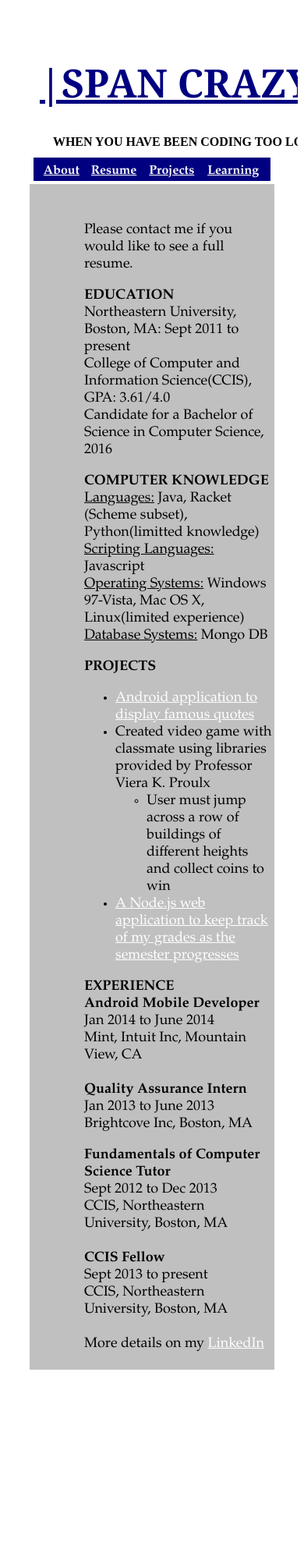
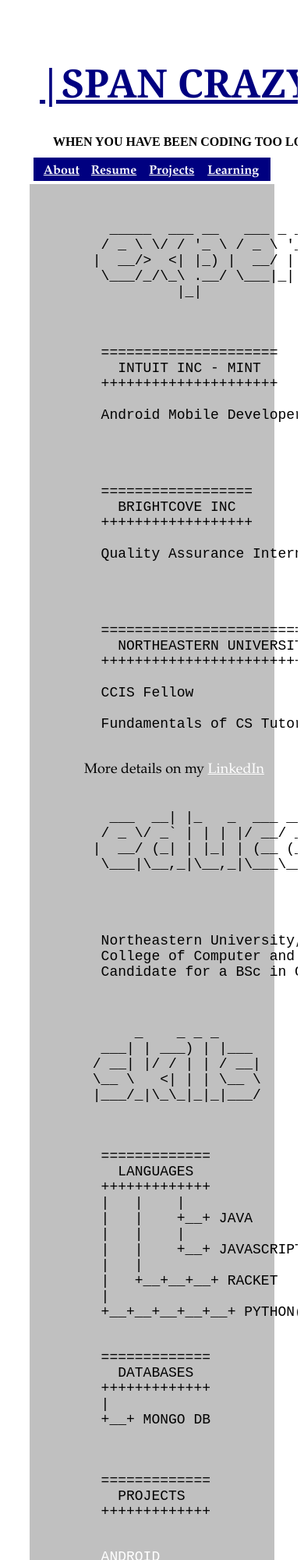
Before and after one commit to ldayananda/ldayananda.github.io, a plain HTML site: page resume.html in a window 390 px wide. Shown: the top 2000 px of the page at 78% size. Before the commit the page ends 1812 px from the top, so only its background shows below. Drawn offline with nearby package versions, Linux system fonts and the light colour scheme.

Commit message:
Changing content presentation slightly

```diff
--- a/resume.html
+++ b/resume.html
@@ -20,44 +20,114 @@
 
       <!-- this is a div/span for blog posts-->
       <div id="blog_area">
-          <p> Please contact me if you would like to see a full resume. </p>
-          <p> <b> EDUCATION </b></br>
-              Northeastern University, Boston, MA:  Sept 2011 to present</br>
-              College of Computer and Information Science(CCIS), GPA: 3.61/4.0</br>
-              Candidate for a Bachelor of Science in Computer Science, 2016 </p>
-          <p> <b> COMPUTER KNOWLEDGE</b></br>
-              <u>Languages:</u> Java, Racket (Scheme subset), Python(limitted knowledge)</br>
-              <u>Scripting Languages:</u> Javascript</br>
-              <u>Operating Systems:</u> Windows 97-Vista, Mac OS X, Linux(limited experience)</br>
-              <u>Database Systems:</u> Mongo DB</br> </p>
-          <p> <b>PROJECTS</b>
-              <ul>
-              <li> <a href="https://github.com/ldayananda/people-quotes-app">Android application to display famous quotes</a>
-              <li>  Created video game with classmate using libraries provided by Professor Viera K. Proulx
-              <ul>
-                <li>  User must jump across a row of buildings of different heights and collect coins to win
-              </ul>
-              <li> <a href="https://github.com/ldayananda/grade-view">A Node.js web application to keep track of my grades as the semester progresses</a>
-              </ul></p>
-          <p> <b>EXPERIENCE</b></br>
+          <p>
+              <pre>
+   _____  ___ __   ___ _ __(_) ___ _ __   ___ ___
+  / _ \ \/ / '_ \ / _ \ '__| |/ _ \ '_ \ / __/ _ \
+ |  __/>  <| |_) |  __/ |  | |  __/ | | | (__  __/
+  \___/_/\_\ .__/ \___|_|  |_|\___|_| |_|\___\___|
+           |_|
+              </pre>
+              <pre>
 
-							<b>Android Mobile Developer</b></br>
-							Jan 2014 to June 2014</br>
-							Mint, Intuit Inc, Mountain View, CA</br>
-							</br>
-              <b>Quality Assurance Intern</b></br>
-              Jan 2013 to June 2013</br>
-              Brightcove Inc, Boston, MA</br></p>
-              <b>Fundamentals of Computer Science Tutor</b> </br>
-              Sept 2012 to Dec 2013</br>
-              CCIS, Northeastern University, Boston, MA</br>
-              </br>
-              <b>CCIS Fellow</b> </br>
-              Sept 2013 to present</br>
-              CCIS, Northeastern University, Boston, MA</br><br>
+  =====================
+    INTUIT INC - MINT
+  +++++++++++++++++++++
+
+  Android Mobile Developer      || JAN - JUN 2014 ||
+
+              </pre>
+              <pre>
+
+  ==================
+    BRIGHTCOVE INC
+  ++++++++++++++++++
+
+  Quality Assurance Intern      || JAN - JUN 2013 ||
+
+              </pre>
+              <pre>
+
+  ===========================
+    NORTHEASTERN UNIVERSITY
+  +++++++++++++++++++++++++++
+
+  CCIS Fellow                   || SEPT 2013 - NOW ||
+
+  Fundamentals of CS Tutor      || SEPT 2012 - DEC 2013 ||
+              </pre>
 
               More details on my <a href="http://www.linkedin.com/profile/view?id=162653638&trk=nav_responsive_tab_profile"> LinkedIn</a> </br> </br>
               </p>
+              <p>
+              <pre>
+   ___  __| |_   _  ___ __ _| |_(_) ___  _ __
+  / _ \/ _` | | | |/ __/ _` | __| |/ _ \| '_ \
+ |  __/ (_| | |_| | (__ (_| | |_| | (_) | | | |
+  \___|\__,_|\__,_|\___\__,_|\__|_|\___/|_| |_|
+
+              </pre>
+              <pre>
+                                                                 ____________________________
+  Northeastern University, Boston, MA                            || START: SEPT 2011       ||
+  College of Computer and Information Science(CCIS)              || EXPECTED END: MAY 2016 ||
+  Candidate for a BSc in Computer Science                        ____________________________
+
+              </pre>
+              </p>
+              <p>
+              <pre>
+      _    _ _ _
+  ___| | ___) | |___
+ / __| |/ / | | / __|
+ \__ \   <| | | \__ \
+ |___/_|\_\_|_|_|___/
+
+              </pre>
+              <pre>
+  =============
+    LANGUAGES
+  +++++++++++++
+  |   |    |
+  |   |    +__+ JAVA
+  |   |    |
+  |   |    +__+ JAVASCRIPT/JQUERY
+  |   |
+  |   +__+__+__+ RACKET
+  |
+  +__+__+__+__+__+ PYTHON(learning)
+              </pre>
+              <pre>
+  =============
+    DATABASES
+  +++++++++++++
+  |
+  +__+ MONGO DB
+
+              </pre>
+              <pre>
+  =============
+    PROJECTS
+  +++++++++++++
+              </pre>
+              <a href="https://github.com/ldayananda/people-quotes-app" style="text-decoration: none">
+                <pre>
+  ANDROID
+  -------   Displays motivational quotes
+                </pre>
+              </a>
+              <a href="http://www.ccs.neu.edu/home/vkp/The_World_of_Games.html" style="text-decoration: none">
+                <pre>
+  JAVA
+  ----      Game based on Mario
+    ====>   Libraries provided by Professor Viera K. Proulx(linked)
+                </pre>
+              </a>
+              <a href="https://github.com/ldayananda/grade-view" style="text-decoration: none">
+                <pre>
+  NODE.JS
+  -------   Web app to track grades as they accumalate over a semester
+                </pre>
       </div>
 
       <!-- the sidebar, should be placed next to the blog area -->
```
Also changed, not shown: about.html (+8 -1 lines), learning.html (+8 -1 lines).
